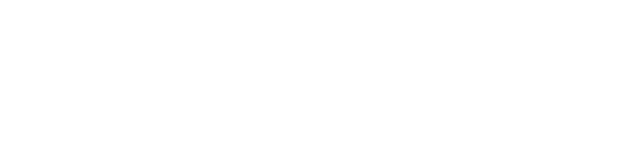
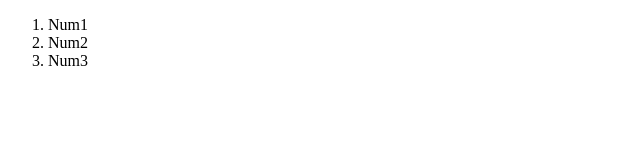
Before and after one commit to Sofia7373838/Practica1, a plain HTML site: page index.html in a window 1280 px wide. Shown: the whole page, without its empty margins (0-640 px from the left). Drawn offline with Linux system fonts and the light colour scheme.

Commit message:
order list_html

```diff
--- a/index.html
+++ b/index.html
@@ -3,9 +3,15 @@
 <head>
     <meta charset="UTF-8">
     <meta name="viewport" content="width=device-width, initial-scale=1.0">
-    <title>Document</title>
+    <title>Index</title>
 </head>
 <body>
 
+    <ol>
+     <li>Num1</li>
+     <li>Num2</li>
+     <li>Num3</li>
+    </ol>
+
 </body>
 </html>
```
